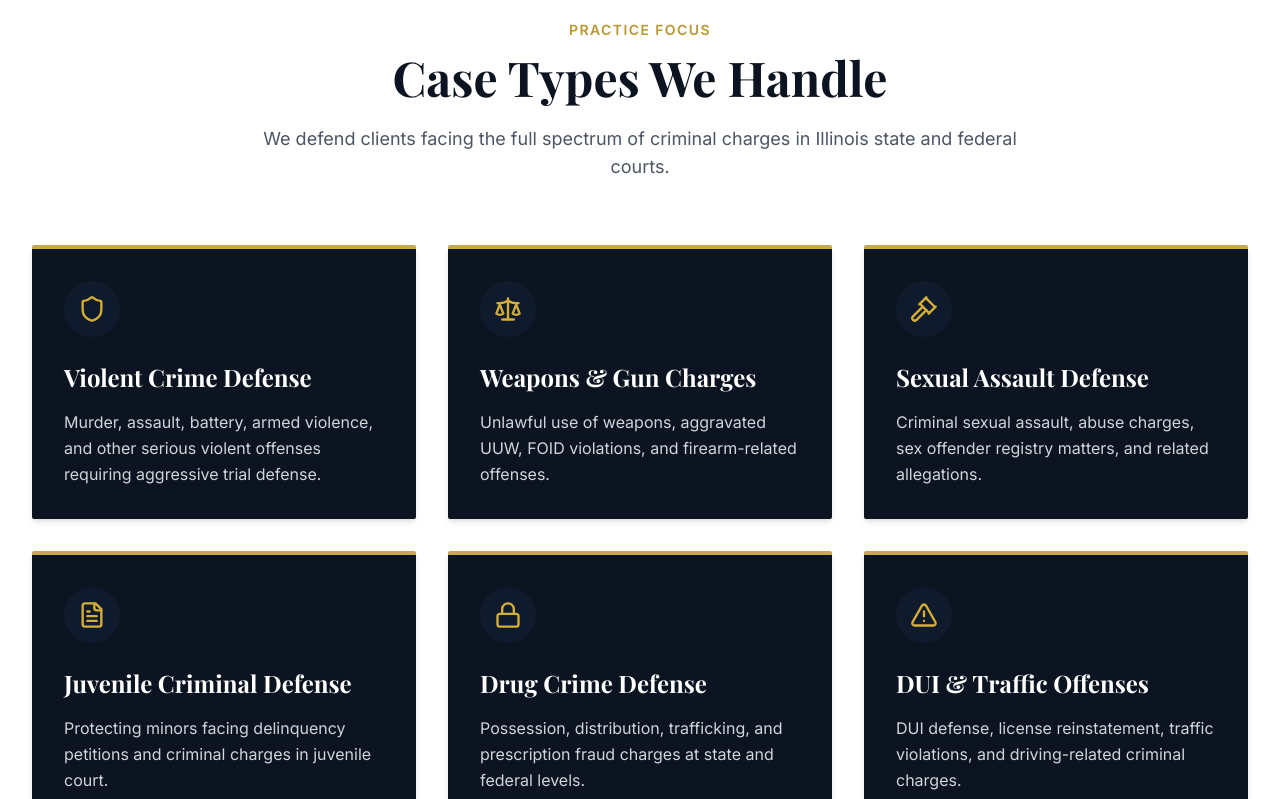
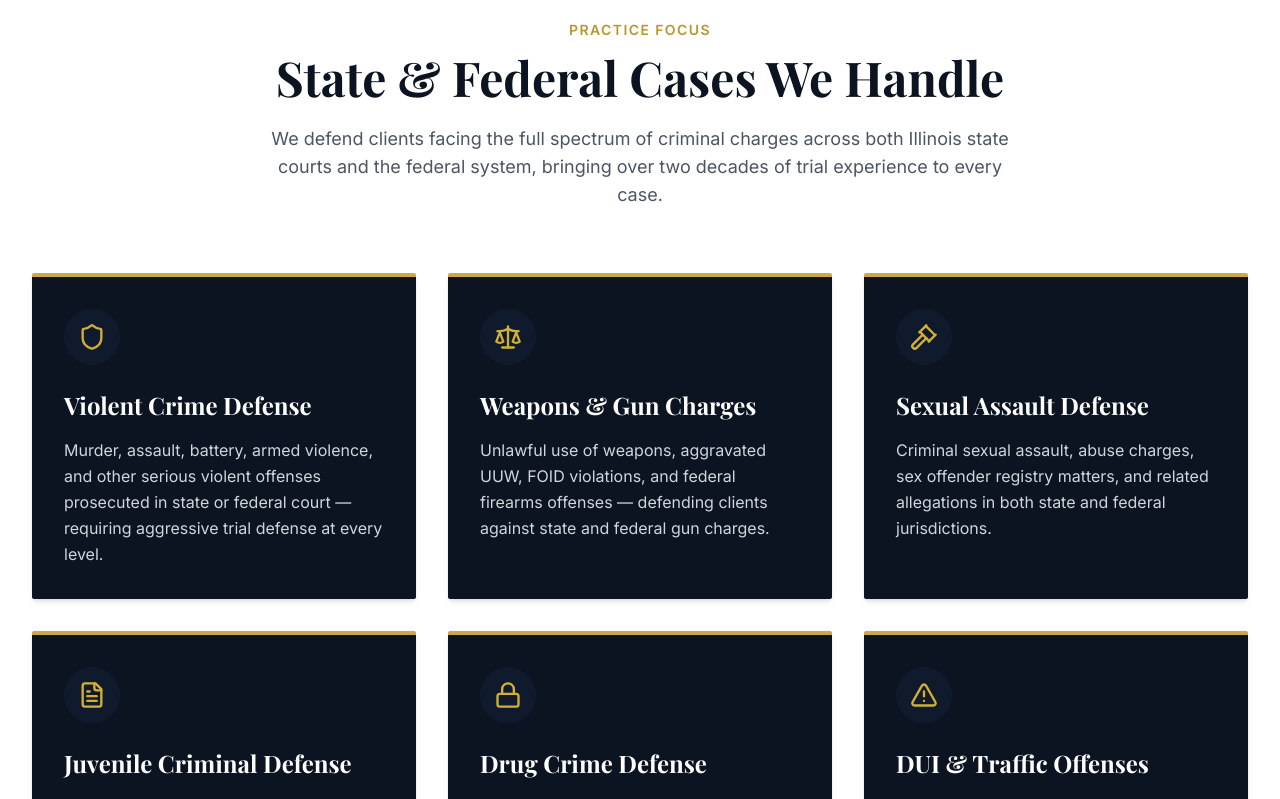
Before and after one commit to DenseConsulting/john-miraglia-site, a Next.js app: page /case-strategies in a window 1280 px wide. Shown: the part 2280-3079 px from the top of the page. Built offline with nearby package versions, Linux system fonts and the light colour scheme; a web font is replaced by a local one.

Commit message:
copy: emphasize state and federal case coverage across Practice Areas sections

```diff
--- a/src/components/PracticeAreas.tsx
+++ b/src/components/PracticeAreas.tsx
@@ -11,31 +11,31 @@ export function PracticeAreas() {
   {
     title: 'Criminal Defense',
     description:
-    'Defending clients against misdemeanor and felony charges with a strategic, aggressive approach designed to protect your freedom and future.',
+    'Defending clients against misdemeanor and felony charges in both Illinois state and federal courts with a strategic, aggressive approach designed to protect your freedom and future.',
     icon: ShieldIcon
   },
   {
     title: 'Litigation',
     description:
-    'Comprehensive litigation services for civil disputes, leveraging courtroom expertise built over more than two decades of active practice.',
+    'Comprehensive litigation services for civil disputes at the state and federal level, leveraging courtroom expertise built over more than two decades of active practice.',
     icon: ScaleIcon
   },
   {
     title: 'Civil Rights',
     description:
-    'Standing up for individuals whose constitutional rights have been violated by government actors, law enforcement, or institutions.',
+    'Standing up for individuals whose constitutional rights have been violated by government actors, law enforcement, or institutions — pursuing claims under both state and federal civil rights statutes.',
     icon: GavelIcon
   },
   {
     title: 'Discrimination',
     description:
-    'Protecting clients from unlawful discrimination in employment, housing, and public accommodations under state and federal law.',
+    'Protecting clients from unlawful discrimination in employment, housing, and public accommodations, with claims pursued under both state and federal anti-discrimination statutes.',
     icon: UsersIcon
   },
   {
     title: 'Juvenile Law',
     description:
-    'Compassionate and effective representation for minors facing the juvenile justice system, focusing on rehabilitation and protecting their futures.',
+    'Compassionate and effective representation for minors facing the juvenile justice system at the state and federal level, focusing on rehabilitation and protecting their futures.',
     icon: HeartHandshakeIcon
   }];
 
@@ -50,8 +50,9 @@ export function PracticeAreas() {
             Practice Areas
           </h2>
           <p className="text-lg text-gray-600">
-            John Miraglia provides aggressive, skilled representation across a
-            broad spectrum of legal matters in Illinois and beyond.
+            John Miraglia provides aggressive, skilled representation across
+            state and federal courts, handling the full spectrum of criminal,
+            civil, and constitutional matters in Illinois and beyond.
           </p>
         </div>
 
--- a/src/components/case-strategies/CaseTypes.tsx
+++ b/src/components/case-strategies/CaseTypes.tsx
@@ -13,37 +13,37 @@ export function CaseTypes() {
     icon: ShieldIcon,
     title: 'Violent Crime Defense',
     description:
-    'Murder, assault, battery, armed violence, and other serious violent offenses requiring aggressive trial defense.'
+    'Murder, assault, battery, armed violence, and other serious violent offenses prosecuted in state or federal court — requiring aggressive trial defense at every level.'
   },
   {
     icon: ScaleIcon,
     title: 'Weapons & Gun Charges',
     description:
-    'Unlawful use of weapons, aggravated UUW, FOID violations, and firearm-related offenses.'
+    'Unlawful use of weapons, aggravated UUW, FOID violations, and federal firearms offenses — defending clients against state and federal gun charges.'
   },
   {
     icon: GavelIcon,
     title: 'Sexual Assault Defense',
     description:
-    'Criminal sexual assault, abuse charges, sex offender registry matters, and related allegations.'
+    'Criminal sexual assault, abuse charges, sex offender registry matters, and related allegations in both state and federal jurisdictions.'
   },
   {
     icon: FileTextIcon,
     title: 'Juvenile Criminal Defense',
     description:
-    'Protecting minors facing delinquency petitions and criminal charges in juvenile court.'
+    'Protecting minors facing delinquency petitions and criminal charges in state juvenile court and federal proceedings.'
   },
   {
     icon: LockIcon,
     title: 'Drug Crime Defense',
     description:
-    'Possession, distribution, trafficking, and prescription fraud charges at state and federal levels.'
+    'Possession, distribution, trafficking, and prescription fraud — defending against drug charges at both the state and federal level.'
   },
   {
     icon: AlertTriangleIcon,
     title: 'DUI & Traffic Offenses',
     description:
-    'DUI defense, license reinstatement, traffic violations, and driving-related criminal charges.'
+    'DUI defense, license reinstatement, traffic violations, and driving-related criminal charges in Illinois state courts and federal jurisdictions.'
   }];
 
   return (
@@ -54,11 +54,12 @@ export function CaseTypes() {
             Practice Focus
           </span>
           <h2 className="text-4xl md:text-5xl font-heading font-bold text-navy-800 mt-3 mb-6">
-            Case Types We Handle
+            State &amp; Federal Cases We Handle
           </h2>
           <p className="text-lg text-gray-600">
-            We defend clients facing the full spectrum of criminal charges in
-            Illinois state and federal courts.
+            We defend clients facing the full spectrum of criminal charges
+            across both Illinois state courts and the federal system,
+            bringing over two decades of trial experience to every case.
           </p>
         </div>
 
```
